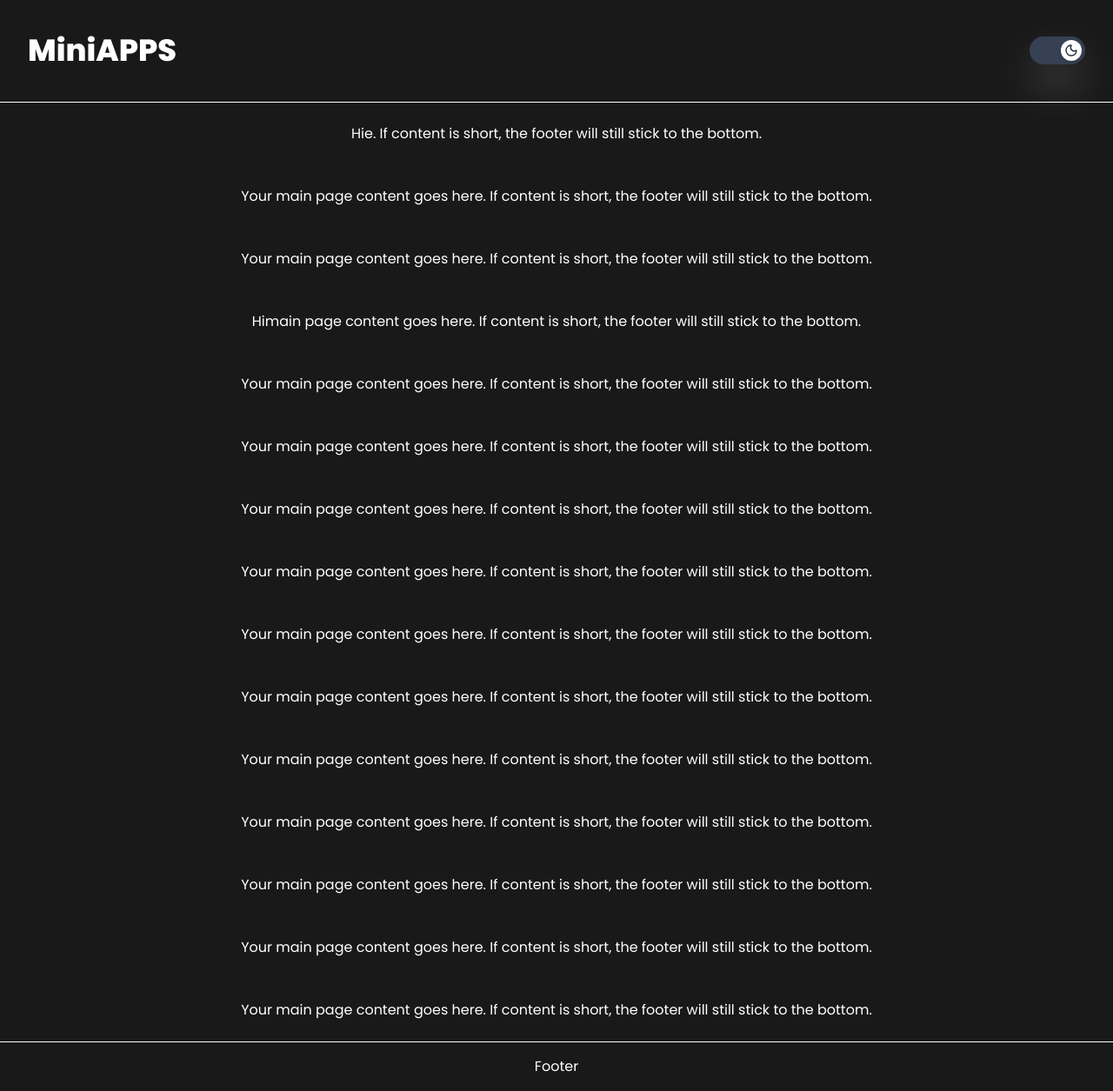
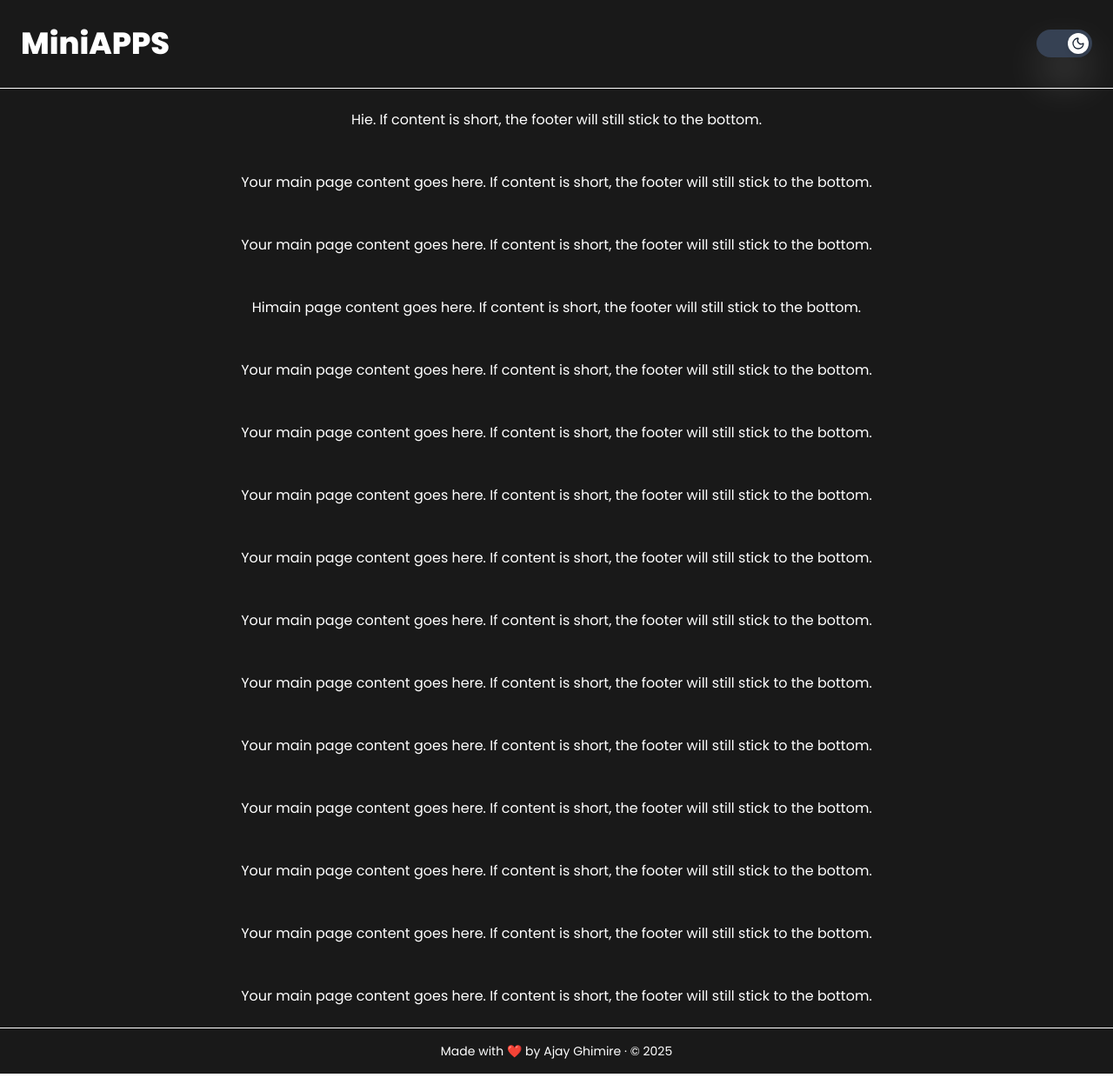
Before and after one commit to AjayGhimire1998/camcominiapps, a React (Vite) app: page / in a window 1280 px wide. Shown: the whole page at 87% size. Built offline with nearby package versions, Linux system fonts and the light colour scheme.

Commit message:
new styles

```diff
--- a/src/layouts/Footer.jsx
+++ b/src/layouts/Footer.jsx
@@ -2,8 +2,8 @@ import React from "react";
 
 const Footer = () => {
   return (
-    <footer className=" bottom-0 w-full flex justify-center text-center p-4 border-t">
-      Footer
+    <footer className=" bottom-0 w-full flex justify-center text-center text-sm p-4 border-t">
+      Made with ❤️ by Ajay Ghimire · © 2025
     </footer>
   );
 };
--- a/src/layouts/Header.jsx
+++ b/src/layouts/Header.jsx
@@ -5,7 +5,7 @@ import { DarkModeContext } from "../contexts/DarkModeContext";
 const Header = () => {
   return (
     <header className="top-0 sticky w-full bg-white dark:bg-[#191919] dark:text-white z-50 flex justify-center ">
-      <div className="w-7xl flex justify-between items-center align-middle p-8 border-b">
+      <div className="w-7xl flex justify-between items-center align-middle p-6 border-b">
         <div>
           <h2 className="font-extrabold text-[35px] ">MiniAPPS</h2>
         </div>
```
